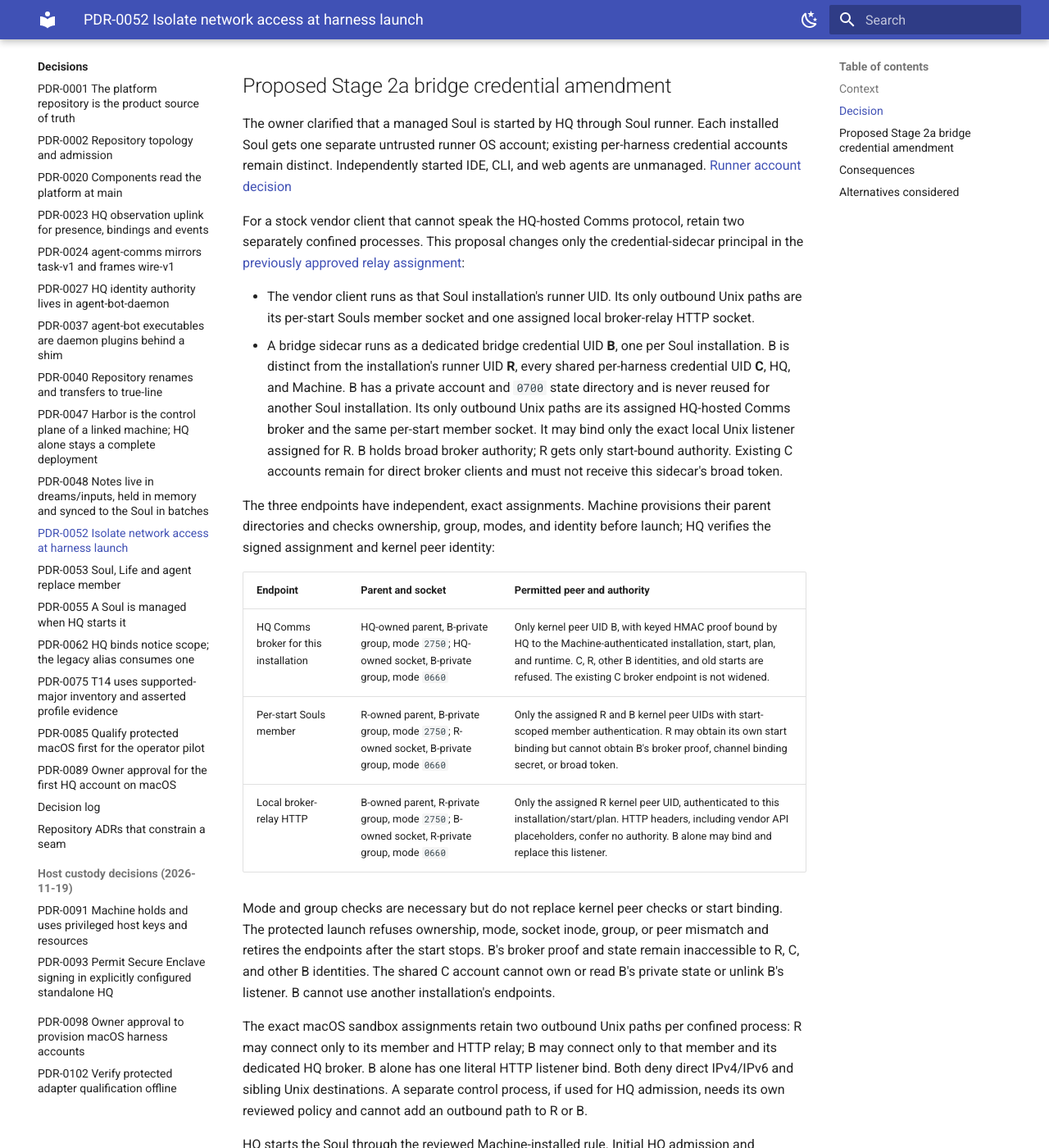
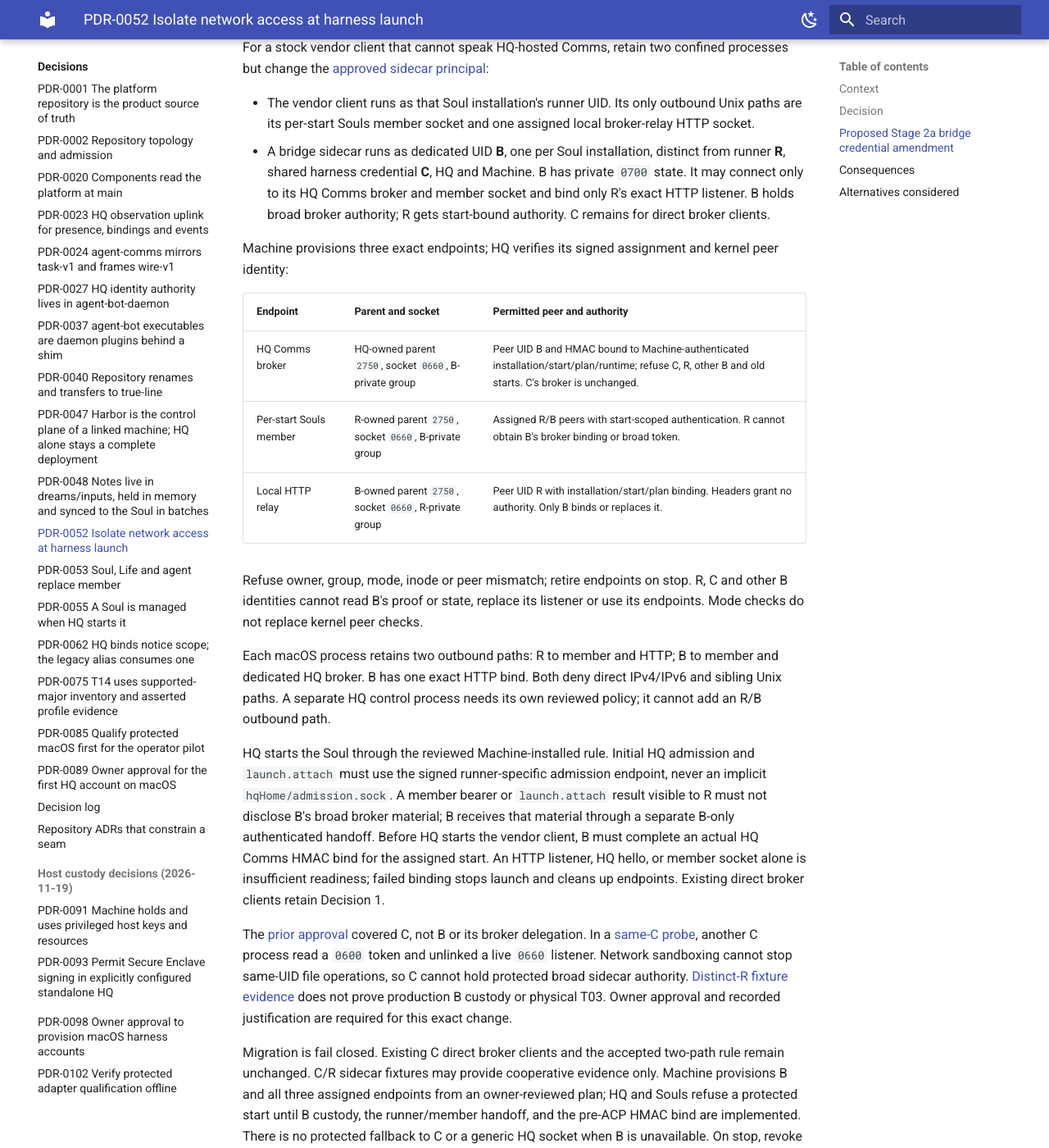
Before and after one commit to true-line/agent-bot-platform, an MkDocs documentation site: the page built from docs/04-decisions/PDR-0052-process-isolation-for-harness-egress.md, in a window 1280 px wide and 1400 px high, scrolled down 1143 px. Shown: the whole window at 82% size. Built offline with MkDocs 1.6.1 and Material for MkDocs 9.7.7, drawn with Linux system fonts in a browser that asks for light colours; some of the changed text lies outside the part shown.

Commit message:
docs: fit bridge principal decision within governance budget
Agent-Bot-Write: ghw_1d15db695f143e1a
Agent-Bot-Session: fa2486d94751

```diff
--- a/docs/04-decisions/PDR-0052-process-isolation-for-harness-egress.md
+++ b/docs/04-decisions/PDR-0052-process-isolation-for-harness-egress.md
@@ -11,15 +11,11 @@ Affects: [R3, trust-model]
 
 # PDR-0052 Isolate network access at harness launch
 
-The owner selected the process-isolation answer in [Discussion #52](https://github.com/true-line/agent-bot-platform/discussions/52). The current main-branch record and its [Stage 2a relay amendment](https://github.com/true-line/agent-bot-platform/pull/111#issuecomment-7069182793) are accepted. This draft [tracks a further change](https://github.com/true-line/agent-bot-platform/issues/113) to the relay credential principal; the accepted main-branch rule remains in force until the owner approves and this amendment merges. [PDR-0085](PDR-0085-macos-first-protected-pilot.md) sets macOS first.
+The owner selected process isolation in [Discussion #52](https://github.com/true-line/agent-bot-platform/discussions/52). Main and its [relay amendment](https://github.com/true-line/agent-bot-platform/pull/111#issuecomment-7069182793) remain accepted. This [proposed change](https://github.com/true-line/agent-bot-platform/issues/113) needs separate owner approval. [PDR-0085](PDR-0085-macos-first-protected-pilot.md) sets macOS first.
 
 ## Context
 
-Before the broker can identify a member's runtime, the SDK presents its launch token to Souls on the member socket and obtains its runtime binding. It then authenticates to the broker. Souls owns the token, its lifetime and its revocation. [Member bootstrap contract](https://github.com/true-line/agent-bot-hq/blob/main/docs/hq-member-bootstrap-client.md)
-
-A launched harness needs its Unix broker socket. A direct network connection lets it reach a provider outside the broker's policy and audit. The owner raised a second concern with per-account firewall rules. They would have to coexist with every other firewall managing the host.
-
-The [HQ migration plan, row 16c](https://github.com/true-line/agent-bot-hq/blob/a1e847cb36d7b0e825f810c8c3d4f16fdff6543d/docs/daemon-plugin-split.md#stage-2a-member-isolation-wp2) still recommends a per-account firewall. [Machine #497](https://github.com/true-line/agent-bot-machine/pull/497) installed Linux IPv4 and IPv6 rules. [Platform #68](https://github.com/true-line/agent-bot-platform/issues/68) tracks macOS qualification.
+The SDK obtains its runtime binding from Souls over the member socket, then authenticates to the broker. Souls owns the member token and revocation. Direct network access could bypass broker policy and audit. Per-account firewall rules could conflict with host firewalls. [Member bootstrap contract](https://github.com/true-line/agent-bot-hq/blob/main/docs/hq-member-bootstrap-client.md) · [Platform #68](https://github.com/true-line/agent-bot-platform/issues/68)
 
 ## Decision
 
@@ -29,51 +25,39 @@ The [HQ migration plan, row 16c](https://github.com/true-line/agent-bot-hq/blob/
 
 ## Proposed Stage 2a bridge credential amendment
 
-The owner clarified that a managed Soul is started by HQ through Soul runner. Each
-installed Soul gets one separate untrusted runner OS account; existing
-per-harness credential accounts remain distinct. Independently started IDE,
-CLI, and web agents are unmanaged. [Runner account decision](https://github.com/true-line/agent-bot-machine/issues/630#issuecomment-7068469234)
+HQ starts managed Souls through Soul runner. Each installation has a separate
+untrusted runner account; existing per-harness credential accounts remain.
+IDE, CLI and web agents not started by HQ are unmanaged. [Runner account decision](https://github.com/true-line/agent-bot-machine/issues/630#issuecomment-7068469234)
 
-For a stock vendor client that cannot speak the HQ-hosted Comms protocol,
-retain two separately confined processes. This proposal changes only the
-credential-sidecar principal in the [previously approved relay assignment](https://github.com/true-line/agent-bot-platform/pull/111#issuecomment-7069182793):
+For a stock vendor client that cannot speak HQ-hosted Comms, retain two
+confined processes but change the [approved sidecar principal](https://github.com/true-line/agent-bot-platform/pull/111#issuecomment-7069182793):
 
 - The vendor client runs as that Soul installation's runner UID. Its only
   outbound Unix paths are its per-start Souls member socket and one assigned
   local broker-relay HTTP socket.
-- A bridge sidecar runs as a dedicated bridge credential UID **B**, one per
-  Soul installation. B is distinct from the installation's runner UID **R**,
-  every shared per-harness credential UID **C**, HQ, and Machine. B has a
-  private account and `0700` state directory and is never reused for another Soul
-  installation. Its only outbound Unix paths are its assigned HQ-hosted Comms
-  broker and the same per-start member socket. It may bind only the exact
-  local Unix listener assigned for R. B holds broad broker authority; R gets
-  only start-bound authority. Existing C accounts remain for direct broker
-  clients and must not receive this sidecar's broad token.
+- A bridge sidecar runs as dedicated UID **B**, one per Soul installation,
+  distinct from runner **R**, shared harness credential **C**, HQ and Machine.
+  B has private `0700` state. It may connect only to its HQ Comms broker and
+  member socket and bind only R's exact HTTP listener. B holds broad broker
+  authority; R gets start-bound authority. C remains for direct broker clients.
 
-The three endpoints have independent, exact assignments. Machine provisions
-their parent directories and checks ownership, group, modes, and identity
-before launch; HQ verifies the signed assignment and kernel peer identity:
+Machine provisions three exact endpoints; HQ verifies its signed assignment
+and kernel peer identity:
 
 | Endpoint | Parent and socket | Permitted peer and authority |
 | --- | --- | --- |
-| HQ Comms broker for this installation | HQ-owned parent, B-private group, mode `2750`; HQ-owned socket, B-private group, mode `0660` | Only kernel peer UID B, with keyed HMAC proof bound by HQ to the Machine-authenticated installation, start, plan, and runtime. C, R, other B identities, and old starts are refused. The existing C broker endpoint is not widened. |
-| Per-start Souls member | R-owned parent, B-private group, mode `2750`; R-owned socket, B-private group, mode `0660` | Only the assigned R and B kernel peer UIDs with start-scoped member authentication. R may obtain its own start binding but cannot obtain B's broker proof, channel binding secret, or broad token. |
-| Local broker-relay HTTP | B-owned parent, R-private group, mode `2750`; B-owned socket, R-private group, mode `0660` | Only the assigned R kernel peer UID, authenticated to this installation/start/plan. HTTP headers, including vendor API placeholders, confer no authority. B alone may bind and replace this listener. |
+| HQ Comms broker | HQ-owned parent `2750`, socket `0660`, B-private group | Peer UID B and HMAC bound to Machine-authenticated installation/start/plan/runtime; refuse C, R, other B and old starts. C's broker is unchanged. |
+| Per-start Souls member | R-owned parent `2750`, socket `0660`, B-private group | Assigned R/B peers with start-scoped authentication. R cannot obtain B's broker binding or broad token. |
+| Local HTTP relay | B-owned parent `2750`, socket `0660`, R-private group | Peer UID R with installation/start/plan binding. Headers grant no authority. Only B binds or replaces it. |
 
-Mode and group checks are necessary but do not replace kernel peer checks or
-start binding. The protected launch refuses ownership, mode, socket inode,
-group, or peer mismatch and retires the endpoints after the start stops. B's
-broker proof and state remain inaccessible to R, C, and other B identities.
-The shared C account cannot own or read B's private state or unlink B's
-listener. B cannot use another installation's endpoints.
+Refuse owner, group, mode, inode or peer mismatch; retire endpoints on stop.
+R, C and other B identities cannot read B's proof or state, replace its
+listener or use its endpoints. Mode checks do not replace kernel peer checks.
 
-The exact macOS sandbox assignments retain two outbound Unix paths per
-confined process: R may connect only to its member and HTTP relay; B may
-connect only to that member and its dedicated HQ broker. B alone has one
-literal HTTP listener bind. Both deny direct IPv4/IPv6 and sibling Unix
-destinations. A separate control process, if used for HQ admission, needs
-its own reviewed policy and cannot add an outbound path to R or B.
+Each macOS process retains two outbound paths: R to member and HTTP; B to
+member and dedicated HQ broker. B has one exact HTTP bind. Both deny direct
+IPv4/IPv6 and sibling Unix paths. A separate HQ control process needs its own
+reviewed policy; it cannot add an R/B outbound path.
 
 HQ starts the Soul through the reviewed Machine-installed rule. Initial HQ
 admission and `launch.attach` must use the signed runner-specific admission
@@ -85,18 +69,13 @@ Comms HMAC bind for the assigned start. An HTTP listener, HQ hello, or member
 socket alone is insufficient readiness; failed binding stops launch and
 cleans up endpoints. Existing direct broker clients retain Decision 1.
 
-The [prior owner approval](https://github.com/true-line/agent-bot-platform/pull/111#issuecomment-7069182793)
-covered a sidecar under C. It does not authorize this B account, HQ broker
-peer delegation, B-only token handoff, or replacement listener custody.
-The justification for asking approval is a [same-C negative probe](https://github.com/true-line/agent-bot-hq/issues/231#issuecomment-7069283897):
-another process under the shared credential UID read a `0600` sidecar token
-and unlinked its live `0660` socket in a UID-owned `0750` parent. The network
-sandbox cannot stop those file operations. Thus C cannot hold protected broad
-sidecar authority. [Distinct-R fixture evidence](https://github.com/true-line/soul-adapters/issues/4#issuecomment-7069253198)
-shows the proposed group-visible socket path works, but it does not prove
-production B handoff, installed launch, or physical T03. This proposed
-principal change requires a separate explicit owner approval and recorded
-justification before the protected profile can use it.
+The [prior approval](https://github.com/true-line/agent-bot-platform/pull/111#issuecomment-7069182793)
+covered C, not B or its broker delegation. In a [same-C probe](https://github.com/true-line/agent-bot-hq/issues/231#issuecomment-7069283897),
+another C process read a `0600` token and unlinked a live `0660` listener.
+Network sandboxing cannot stop same-UID file operations, so C cannot hold
+protected broad sidecar authority. [Distinct-R fixture evidence](https://github.com/true-line/soul-adapters/issues/4#issuecomment-7069253198)
+does not prove production B custody or physical T03. Owner approval and
+recorded justification are required for this exact change.
 
 Migration is fail closed. Existing C direct broker clients and the accepted
 two-path rule remain unchanged. C/R sidecar fixtures may provide cooperative
@@ -118,7 +97,11 @@ must establish T01–T03 and T21 before any protected claim.
 
 ## Consequences
 
-The owner assigned runtime launch to HQ in row 16b. Machine must install the fixed rules through owner-reviewed provisioning. For a direct broker client, HQ starts the adapter as the harness credential account selected at admission. Under this proposed managed stock-vendor assignment, HQ starts Soul runner under R and a separately confined broker sidecar under B. Machine and keyd stay out of the runtime process tree. The [macOS socket policy fixture](https://github.com/true-line/agent-bot-machine/pull/583) verified two assigned sockets and refusal of sibling sockets and direct IP traffic, but not this B endpoint custody. T03 requires the production HQ launcher to apply the exact profile to each process before starting the adapter and demonstrate both kernel identities, socket assignments, token custody and stop behavior. [HQ launch decision](https://github.com/true-line/agent-bot-hq/blob/adf3de1ef1f819712d54bfd53aff382c408684da/docs/daemon-plugin-split.md#stage-2a-member-isolation-wp2) · [Darwin provisioning work](https://github.com/true-line/agent-bot-machine/issues/585)
+HQ starts Soul runner under R and a confined sidecar under B; Machine/keyd
+stay out of their runtime process tree. Machine installs fixed rules through
+owner-reviewed provisioning. [Socket fixture #583](https://github.com/true-line/agent-bot-machine/pull/583)
+does not prove B custody. T03 needs installed dual-process profiles, kernel
+identities, token custody and stop behavior. [HQ launch decision](https://github.com/true-line/agent-bot-hq/blob/adf3de1ef1f819712d54bfd53aff382c408684da/docs/daemon-plugin-split.md#stage-2a-member-isolation-wp2)
 
 Each implementation must identify which processes it actually confines. Existing installations with per-account firewall rules need a separate migration that preserves isolation during transition. [DRIFT-024](../00-governance/drift-register.md#drift-024-harness-egress-isolation)
 
```
